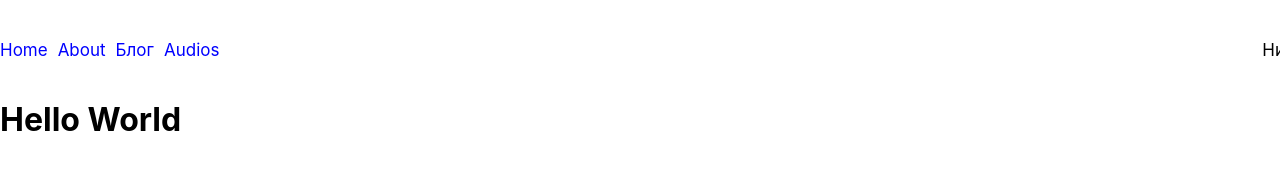
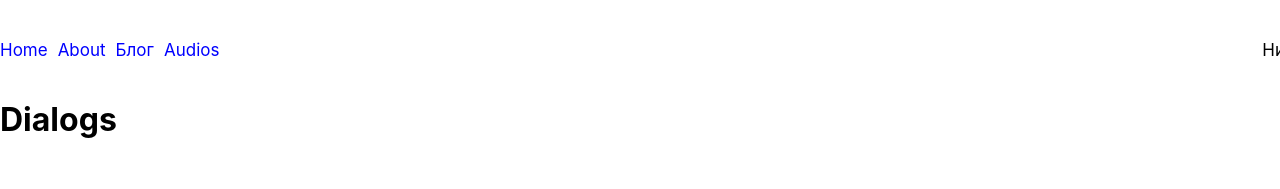
Before and after one commit to 1apt3v/first_try, a React (Create React App) app in the folder first_try/: page /dialogs in a window 1280 px wide. Shown: the top 189 px of the page. Built offline with nearby package versions, Linux system fonts and the light colour scheme.

Commit message:
fail to footer, but create routing in site

```diff
--- a/first_try/package.json
+++ b/first_try/package.json
@@ -8,6 +8,7 @@
     "@testing-library/user-event": "^12.8.3",
     "react": "^17.0.2",
     "react-dom": "^17.0.2",
+    "react-router-dom": "^5.2.0",
     "react-scripts": "4.0.3",
     "web-vitals": "^1.1.2"
   },
--- a/first_try/src/App.js
+++ b/first_try/src/App.js
@@ -2,16 +2,22 @@ import './App.css';
 import Header from "./components/header/Header"
 import Main from "./components/main/Main"
 import Footer from "./components/footer/Footer"
+import Dialogs from './components/dialogs/Dialogs';
+import { BrowserRouter, Route } from 'react-router-dom'
+
 
 function App() {
     return (
-        <div>
-            <div className="page">
-            <Header />
-            <Main />
-            <Footer />
+        <BrowserRouter>
+            <div>
+                <div className="page">
+                    <Header />
+                    <Route path="/main" component={Main} />
+                    <Route path="/dialogs" component={Dialogs} />
+                    <Footer />
+                </div>
             </div>
-        </div>
+        </BrowserRouter>
     );
 }
 
--- /dev/null
+++ b/first_try/src/components/dialogs/Dialogs.jsx
@@ -0,0 +1,12 @@
+import React from 'react'
+import './Dialogs.module.css'
+
+const Dialogs = () => {
+    return (
+        <div>
+            <h1>Dialogs</h1>
+        </div>
+    )
+}
+
+export default Dialogs
--- a/first_try/src/components/header/Header.jsx
+++ b/first_try/src/components/header/Header.jsx
@@ -1,4 +1,5 @@
 import React from "react"
+import { NavLink } from "react-router-dom"
 import style from "./Header.module.css"
 
 const Header = () => {
@@ -8,16 +9,16 @@ const Header = () => {
                 <div className={style.item}>
                     <div className={style.list__subitem}>
                         <div className={style.subitem}>
-                            <a href="#">Home</a>
+                            <NavLink to="/main">Home</NavLink>
                         </div>
                         <div className={style.subitem}>
-                            <a href="#">About</a>
+                            <NavLink to="#">About</NavLink>
                         </div>
                         <div className={style.subitem}>
-                            <a href="#">Блог</a>
+                            <NavLink to="/dialogs">Блог</NavLink>
                         </div>
                         <div className={style.subitem}>
-                            <a href="#">Audios</a>
+                            <NavLink to="#">Audios</NavLink>
                         </div>
                     </div>
                     <div>
```
Also changed, not shown: first_try/src/components/dialogs/Dialogs.module.css (added), 1 other file (tests, documents, lock files or other folders).
